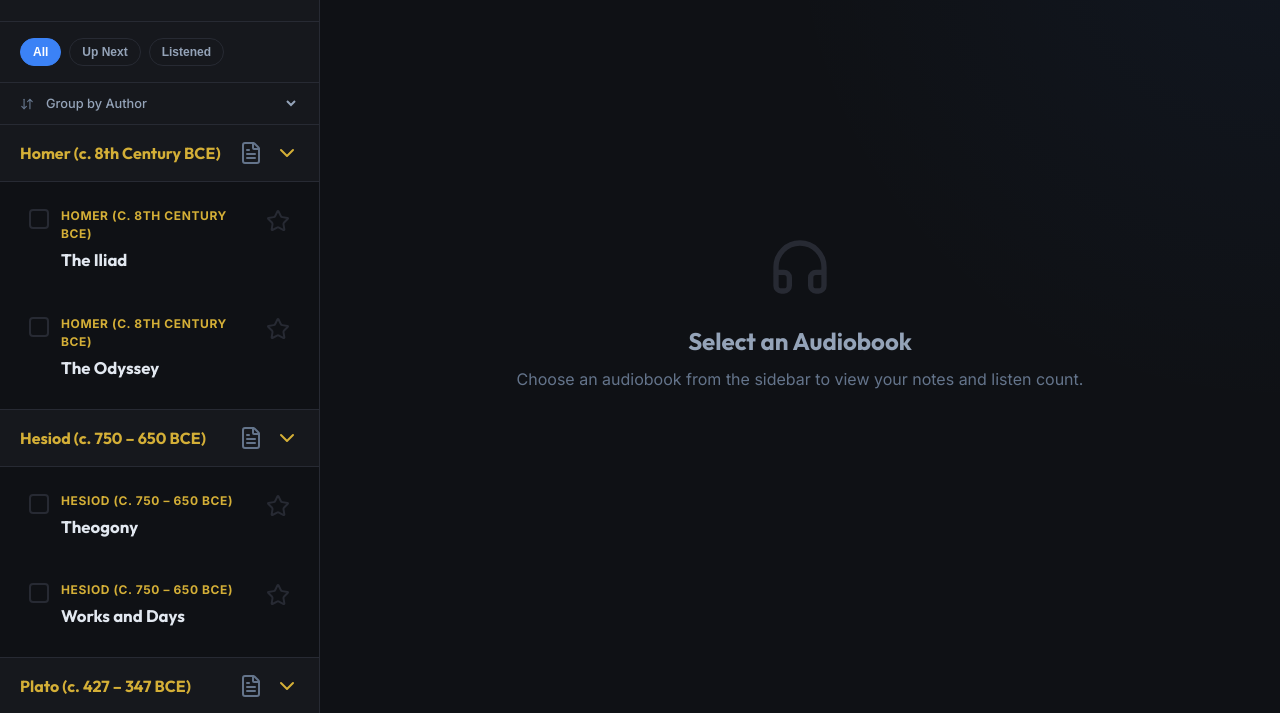
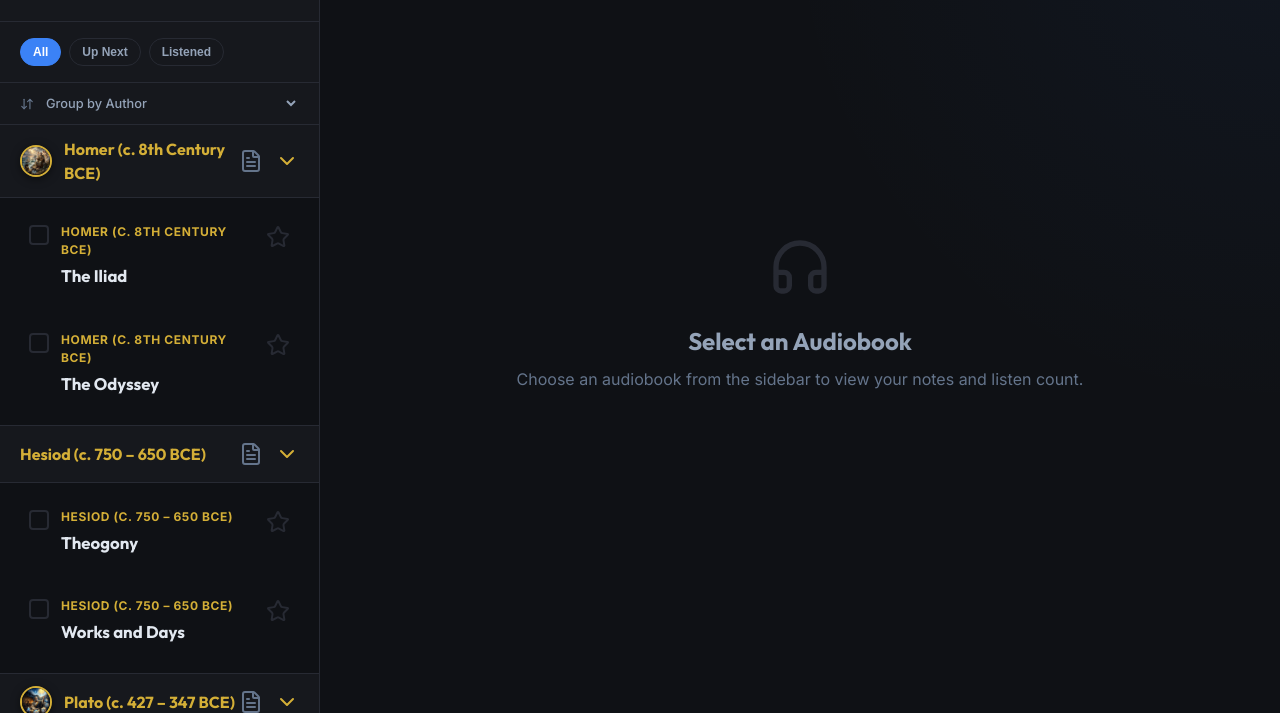
Before and after one commit to Ericdataplus/audiobook-tracker, a plain HTML site: page index.html in a window 1280 px wide. Shown: the part 87-800 px from the top of the page. Drawn offline with nearby package versions, Linux system fonts and the light colour scheme.

Commit message:
Generated and added symbolic author avatars

```diff
--- a/app.js
+++ b/app.js
@@ -166,6 +166,15 @@ const authorDates = {
     'Albert Einstein': 'Albert Einstein (1879 – 1955)',
     'Alan Turing': 'Alan Turing (1912 – 1954)',
     'J.P. Sartre': 'J.P. Sartre (1905 – 1980)'
+};
+
+const authorAvatars = {
+    'Homer (c. 8th Century BCE)': 'assets/avatars/homer.png',
+    'Plato (c. 427 – 347 BCE)': 'assets/avatars/plato.png',
+    'Aristotle (c. 384 – 322 BCE)': 'assets/avatars/aristotle.png',
+    'Seneca (c. 4 BCE – 65 CE)': 'assets/avatars/seneca.png',
+    'Marcus Aurelius (121 – 180 CE)': 'assets/avatars/marcus_aurelius.png',
+    'Descartes (1596 – 1650)': 'assets/avatars/descartes.png'
 };
 
 // Apply dates to initialBooks
@@ -365,8 +374,15 @@ function renderBookList() {
 
             const header = document.createElement('div');
             header.className = `author-group-header ${isCollapsed ? 'collapsed' : ''}`;
+
+            const avatarSrc = authorAvatars[author];
+            const avatarHtml = avatarSrc ? `<img src="${avatarSrc}" class="author-avatar" alt="${author}">` : '';
+
             header.innerHTML = `
-                <span>${author}</span>
+                <div class="author-info">
+                    ${avatarHtml}
+                    <span>${author}</span>
+                </div>
                 <div class="author-header-actions">
                     <button class="author-notes-btn" title="Author Notes">
                         <i data-lucide="file-text"></i>
--- a/style.css
+++ b/style.css
@@ -156,6 +156,21 @@ body {
     border-top: 1px solid var(--border-color);
     transition: background 0.2s;
     user-select: none;
+}
+
+.author-info {
+    display: flex;
+    align-items: center;
+    gap: 12px;
+}
+
+.author-avatar {
+    width: 32px;
+    height: 32px;
+    border-radius: 50%;
+    object-fit: cover;
+    border: 2px solid var(--accent-gold);
+    box-shadow: 0 2px 8px rgba(0,0,0,0.5);
 }
 
 .author-group-header:first-child {
```
Also changed, not shown: assets/avatars/aristotle.png (added), assets/avatars/descartes.png (added), assets/avatars/homer.png (added), assets/avatars/marcus_aurelius.png (added), assets/avatars/plato.png (added), assets/avatars/seneca.png (added).
